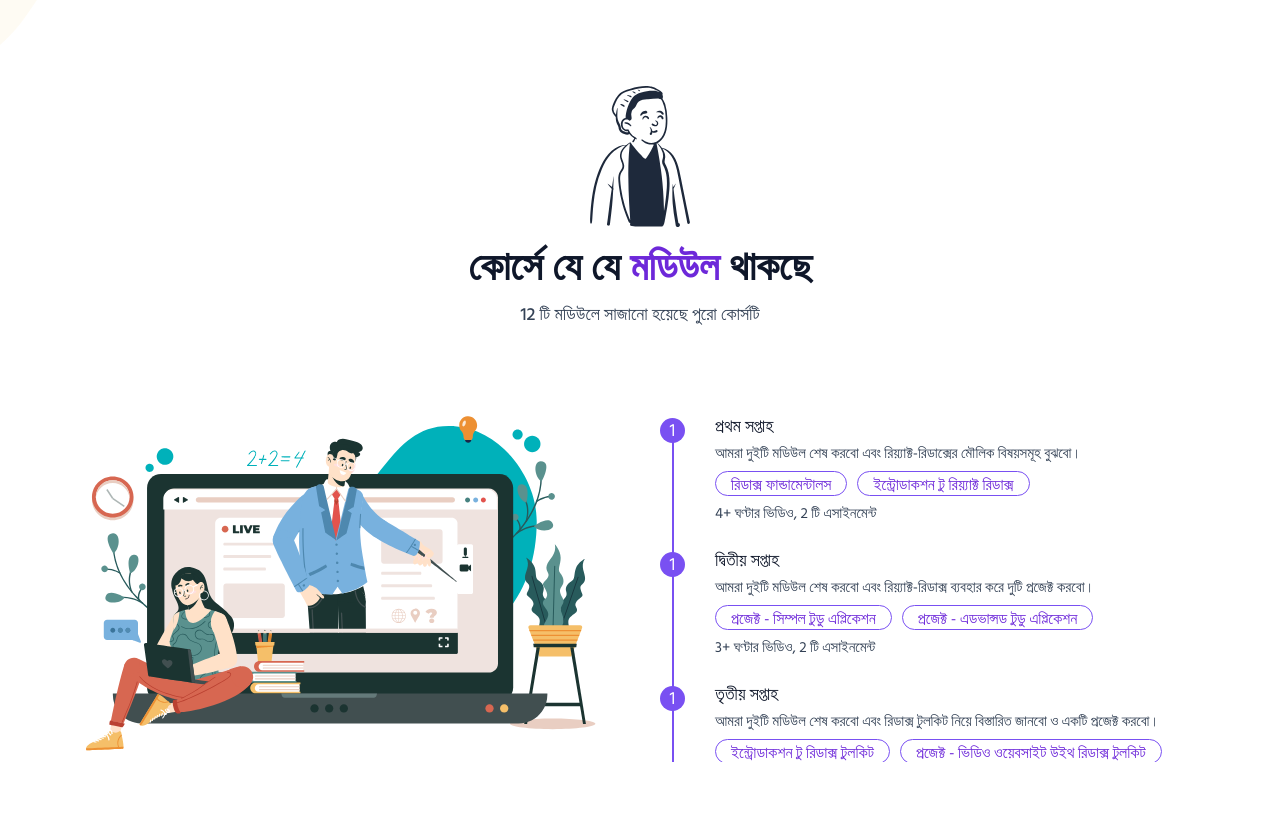
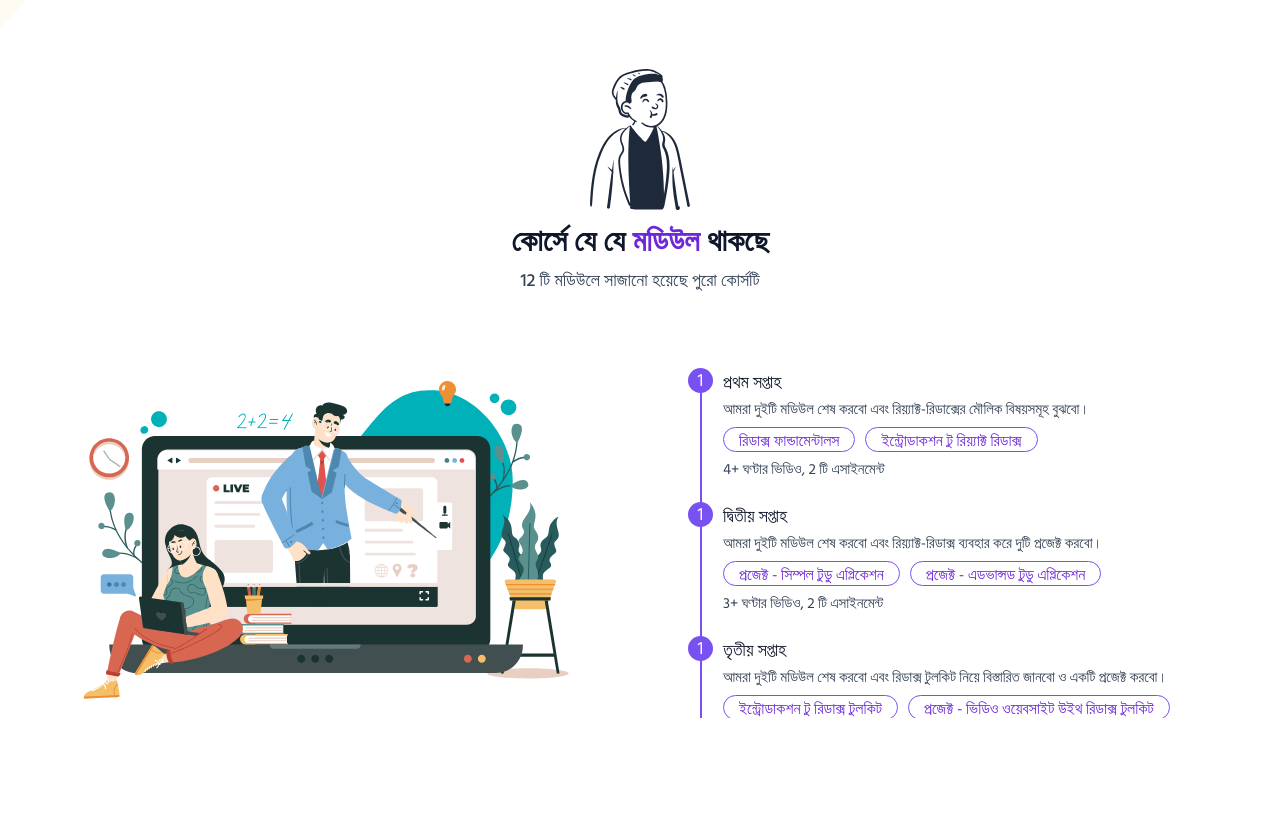
Before and after one commit to monishatBaishnab/lws_clone, a plain HTML site: page index.html in a window 1280 px wide. Shown: the part 874-1698 px from the top of the page. After the commit the page ends 1645 px from the top, so only its background shows below. Drawn offline with Linux system fonts and the light colour scheme; files whose address does not match are found by name.

Commit message:
Fix some responsive error.

```diff
--- a/style.scss
+++ b/style.scss
@@ -43,8 +43,9 @@ ul {
     }
 
     .title {
-        font-size: 40px;
+        font-size: 30px;
         color: $black;
+        text-align: center;
 
         span {
             color: $purple;
@@ -236,33 +237,30 @@ ul {
                 flex-wrap: wrap;
                 align-items: center;
                 justify-content: space-between;
-                gap: 40px;
+                gap: 4%;
 
                 .modules-img {
-                    flex-basis: calc(50% - 20px);
-                    flex-grow: 1;
+                    flex-basis: 46%;
+                    // flex-grow: 1;
                     height: 100%;
                     width: 100%;
 
                     .img {
                         height: 100%;
                         width: 100%;
-                        object-fit: contain;
+                        object-fit: cover;
                     }
                 }
 
                 .modules-content {
-                    flex-basis: calc(50% - 20px);
-                    flex-grow: 1;
-
-                    .modules-content-scroller {
-                        max-height: 350px;
-                        width: 100%;
+                    flex-basis: 46%;
+                    // flex-grow: 1;
                     overflow-y: scroll;
-                        overflow-x: hidden;
+                    overflow-x: scroll;
 
                     &::-webkit-scrollbar {
                         width: 8px;
+                        height: 8px;
                     }
 
                     &::-webkit-scrollbar-track {
@@ -279,16 +277,18 @@ ul {
                         background: rgba(0, 0, 0, 0.4);
                     }
 
+                    .modules-content-scroller {
+                        height: 350px;
+                        width: 100%;
                         .modules-content-item {
-                            display: flex;
-                            align-items: start;
-                            justify-content: start;
                             gap: 30px;
                             position: relative;
                             padding-bottom: 20px;
 
                             .module-item-number {
-                                flex-basis: 25px;
+                                position: absolute;
+                                top: 0;
+                                left: 0;
                                 display: flex;
                                 align-items: center;
                                 justify-content: center;
@@ -297,7 +297,6 @@ ul {
                                 border-radius: 100%;
                                 background: rgb(121, 80, 242);
                                 color: rgb(255, 255, 255);
-                                margin-top: 6px;
 
                                 .nm {
                                     font-size: 18px;
@@ -305,7 +304,7 @@ ul {
                             }
 
                             .module-item-content {
-                                flex: 1 0 80%;
+                                margin-left: 35px;
                                 .item-title {
                                     font-size: 18px;
                                     color: $black;
@@ -331,8 +330,8 @@ ul {
                                         padding: 0 15px;
                                         border-radius: 15px;
                                         border: 1px solid rgb(121, 80, 242);
-                                        ;
                                         height: 25px;
+                                        white-space: nowrap;
                                     }
                                 }
 
@@ -386,10 +385,17 @@ ul {
 // media qurey start
 
 @media screen and (max-width: 768px) {
+
+    .container{
+        padding: 20px;
+    }
     // feature section
     .features {
         .container {
             .features-wrapper {
+                margin: 50px 0 0 0;
+
+                padding: 20px;
                 .inner-features {
 
                     .feature {
@@ -433,12 +439,10 @@ ul {
                 .modules-main-content {
                     .modules-img {
                         flex-basis: 100%;
-                        flex-grow: 1;
                     }
 
                     .modules-content {
                         flex-basis: 100%;
-                        flex-grow: 1;
                     }
                 }
             }
```
Also changed, not shown: style.css, 1 other file. Lines whose indentation alone changed are shown as unchanged.
